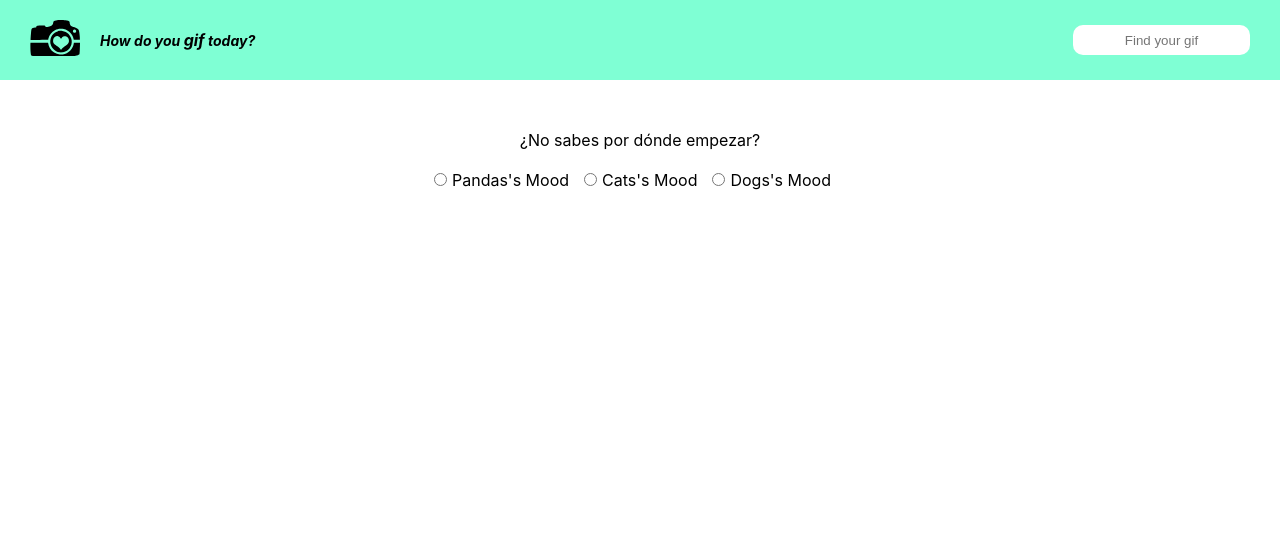
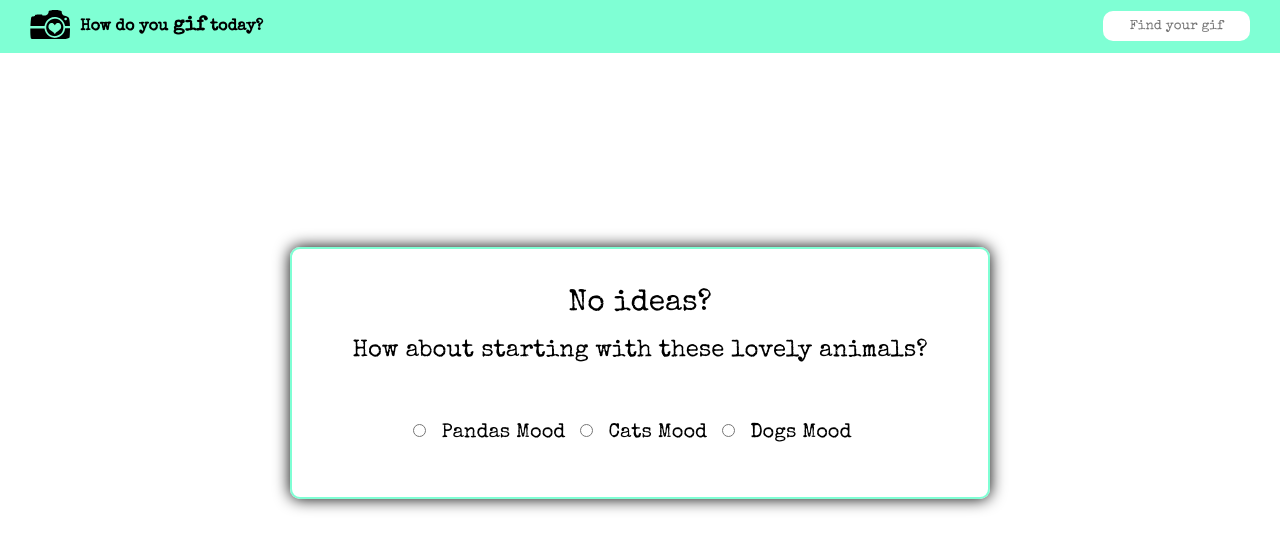
Before and after one commit to srojasz/learning-react-hooks, a React (Create React App) app: page / in a window 1280 px wide. Shown: the top 550 px of the page. Built offline with nearby package versions, Linux system fonts and the light colour scheme.

Commit message:
add reset & improve initial component

```diff
--- a/src/App.js
+++ b/src/App.js
@@ -22,7 +22,7 @@ function App() {
           <InitialIdeas setGifKeyword={setGifKeyword} />
         </div>
       ) : (
-        <ListOfGifs gifs={gifs} />
+        <ListOfGifs gifs={gifs} setGifs={setGifs} />
       )}
     </div>
   );
--- a/src/App.scss
+++ b/src/App.scss
@@ -4,7 +4,6 @@
 }
 
 // Reset.
-
 * {
   margin: 0;
   padding: 0;
@@ -16,28 +15,76 @@
   max-width: 100vw;
 }
 
+// Fonts.
+
+@import url("https://fonts.googleapis.com/css2?family=Special+Elite&display=swap");
+
 .initial-ideas {
+  height: 80vh;
   padding: 50px;
   display: flex;
   justify-content: center;
+  align-items: center;
 
   &__options {
     display: flex;
     flex-direction: column;
     align-items: center;
     justify-content: center;
+    padding: 20px 10px;
+
+    // Animation info.
+    border: 2px solid aquamarine;
+    border-radius: 10px;
+    box-shadow: 0px 0px 20px;
+    animation: infinite borderAnimation 2s;
+
+    @media (min-width: 760px) {
+      padding: 40px 60px;
+    }
+
+    @keyframes borderAnimation {
+      0%,
+      100% {
+        box-shadow: 0px 0px 20px;
+      }
+      50% {
+        box-shadow: 0px 0px 0px;
+      }
+    }
 
     &--text {
+      font-family: "Special Elite", cursive;
       margin-bottom: 20px;
+      display: block;
+      font-size: 30px;
+      text-align: center;
+
+      span {
+        margin-top: 20px;
+        display: block;
+        font-size: 24px;
+      }
     }
 
     &--recommendations {
+      display: flex;
+      flex-direction: column;
+      align-items: center;
+      font-family: "Special Elite", cursive;
+      font-size: 20px;
+      margin-top: 40px;
       width: 100%;
-      display: flex;
-      justify-content: space-between;
+
+      @media (min-width: 760px) {
+        flex-direction: row;
+        justify-content: center;
+      }
 
       input {
-        margin-right: 5px;
+        margin-right: 15px;
+        margin-bottom: 20px;
+        cursor: pointer;
       }
 
       label {
--- a/src/components/GifRecommendation.js
+++ b/src/components/GifRecommendation.js
@@ -12,7 +12,7 @@ export default function GifRecommendation({ setGifKeyword, name }) {
         type="radio"
         name="surprise-me"
       />
-      <label htmlFor={name}>{name + "'s mood"}</label>
+      <label htmlFor={name}>{name + " mood"}</label>
     </div>
   );
 }
--- a/src/components/InitialIdeas.js
+++ b/src/components/InitialIdeas.js
@@ -6,11 +6,11 @@ export default function InitialIdeas({ setGifKeyword }) {
     <form>
       <div className="initial-ideas__options">
         <p className="initial-ideas__options--text">
-          ¿No sabes por dónde empezar?
+          No ideas?
+          <span>How about starting with these lovely animals?</span>
         </p>
         <div className="initial-ideas__options--recommendations">
           {initialIdeasForUsers.map((idea) => {
-            console.log(idea);
             return (
               <GifRecommendation
                 setGifKeyword={setGifKeyword}
--- a/src/components/ListOfGifs.js
+++ b/src/components/ListOfGifs.js
@@ -2,22 +2,23 @@ import GifCard from "./GifCard";
 
 import "../styles/ListOfGifs.scss";
 
-export default function ListOfGifs({ gifs }) {
-  console.log(gifs, "desde lista");
-  if (gifs.length === 0) {
-    return (
-      <div className="no-list-container">
-        Lo sentimos, no hemos encontrado resultados de búsqueda
-      </div>
-    );
-  } else {
-    return (
+export default function ListOfGifs({ gifs, setGifs }) {
+  function handleReset() {
+    gifs = [];
+    setGifs(gifs);
+  }
+
+  return (
+    <div className="list">
+      <button onClick={handleReset} className="button-close">
+        Reset
+      </button>
       <div className="list-container">
         {gifs.map((gif) => {
           const { id, title, url } = gif;
           return <GifCard key={id} imgUrl={url} title={title} id={id} />;
         })}
       </div>
-    );
-  }
+    </div>
+  );
 }
--- a/src/styles/Finder.scss
+++ b/src/styles/Finder.scss
@@ -5,5 +5,6 @@
     height: 30px;
     border-radius: 10px;
     text-align: center;
+    font-family: "Special Elite", cursive;
   }
 }
--- a/src/styles/Header.scss
+++ b/src/styles/Header.scss
@@ -1,28 +1,53 @@
 .header {
   width: 100%;
-  height: 80px;
+  max-height: 150px;
   display: flex;
-  justify-content: space-between;
+  flex-direction: column;
+  justify-content: center;
   align-items: center;
   padding: 10px 30px;
   background-color: aquamarine;
 
+  @media (min-width: 760px) {
+    flex-direction: row;
+    justify-content: space-between;
+  }
+
   &__info {
     display: flex;
+    flex-direction: column;
+    justify-content: center;
     align-items: center;
+    width: 70%;
+
+    @media (min-width: 760px) {
+      flex-direction: row;
+      justify-content: flex-start;
+    }
   }
 
   &__logo {
-    width: 50px;
-    margin-right: 20px;
+    width: 40px;
+    margin-bottom: 10px;
+
+    @media (min-width: 760px) {
+      margin-bottom: 0;
+      margin-right: 10px;
+    }
   }
 
   &__title {
-    font-size: 14px;
-    font-style: italic;
+    font-family: "Special Elite", cursive;
+    text-align: center;
+    font-size: 16px;
+    margin-bottom: 10px;
+
+    @media (min-width: 760px) {
+      margin-bottom: 0;
+    }
 
     span {
-      font-size: 16px;
+      font-size: 20px;
     }
   }
 }
--- a/src/styles/ListOfGifs.scss
+++ b/src/styles/ListOfGifs.scss
@@ -1,4 +1,11 @@
-.list-container {
+.list {
+  display: flex;
+  flex-direction: column;
+  justify-content: center;
+  align-items: center;
+  padding-top: 20px;
+
+  &-container {
     display: grid;
     grid-template-columns: 1fr;
     gap: 15px;
@@ -32,6 +39,7 @@
       }
     }
   }
+}
 
 .no-list-container {
   display: flex;
@@ -39,3 +47,18 @@
   align-items: center;
   min-height: 500px;
 }
+
+.button-close {
+  padding: 8px 15px;
+  background-color: aquamarine;
+  border-radius: 10px;
+  cursor: pointer;
+  font-weight: 700;
+  text-transform: uppercase;
+
+  span {
+    font-size: 20px;
+    font-weight: 700;
+    margin-left: 10px;
+  }
+}
```
Lines whose indentation alone changed are shown as unchanged.
